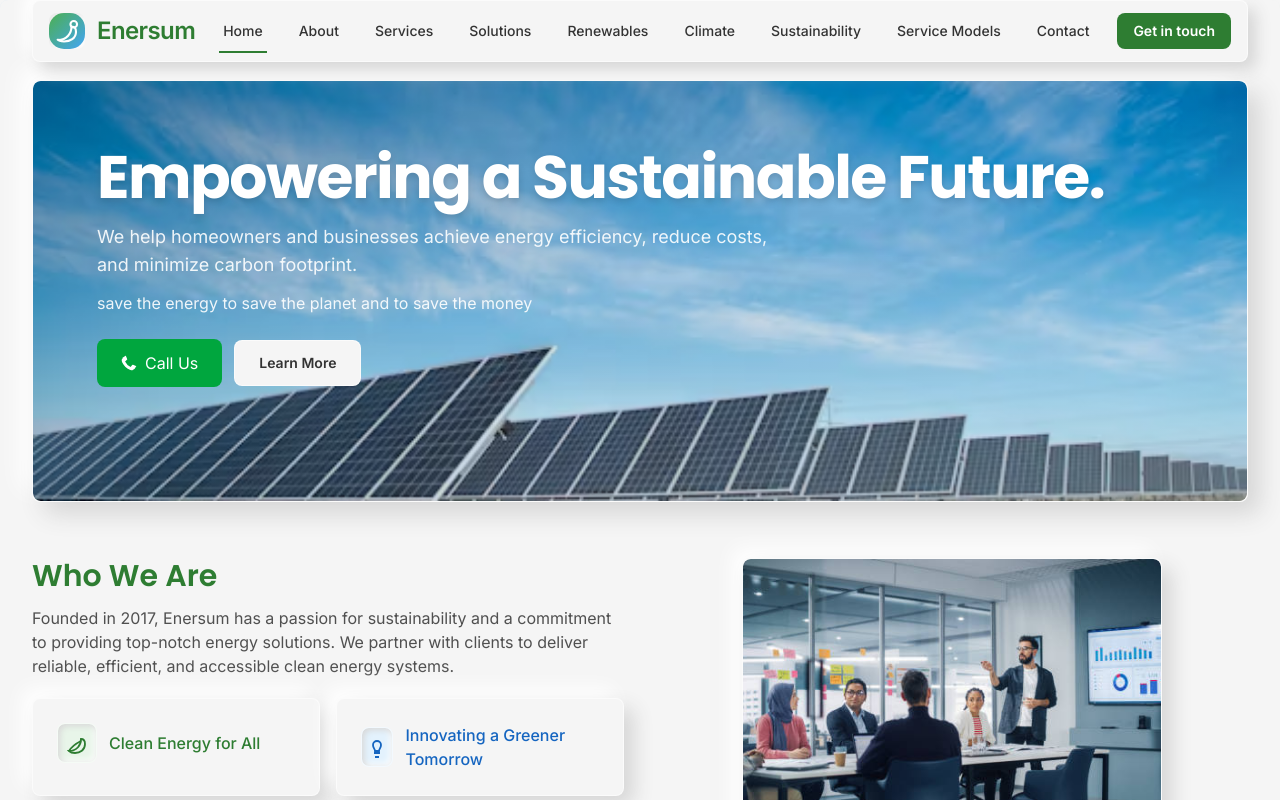
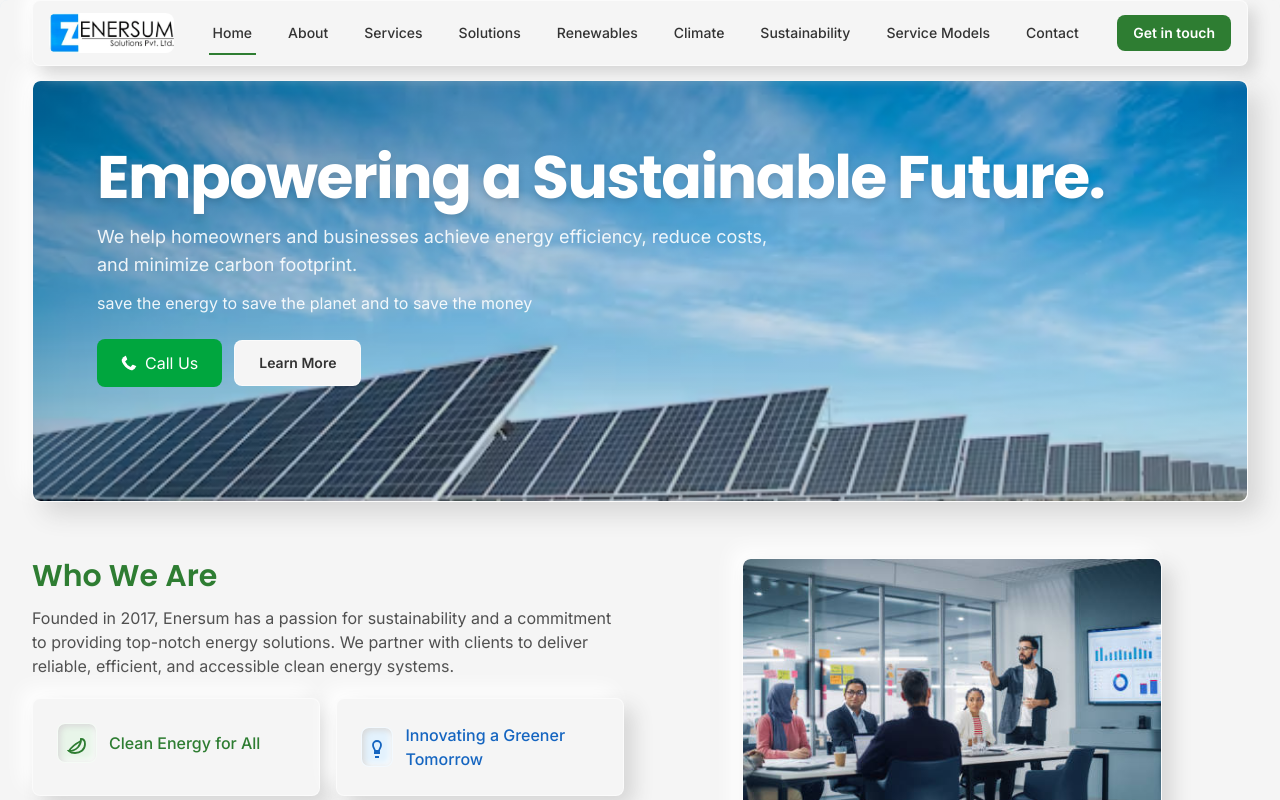
Before and after one commit to Mhdnaveed18/Enersum, a React (Vite) app: page / in a window 1280 px wide. Shown: the top 800 px of the page. Built offline with nearby package versions, Linux system fonts and the light colour scheme.

Commit message:
Fix: updated Navbar logo size to 30px

```diff
--- a/src/components/Navbar.jsx
+++ b/src/components/Navbar.jsx
@@ -1,5 +1,6 @@
 import { useState } from "react";
 import { NavLink, Link } from "react-router-dom";
+import logo from "../assets/navbar/logo.jpg";
 
 function NavItem({ to, label, onClick }) {
     return (
@@ -28,32 +29,15 @@ export default function Navbar() {
         <header className="fixed top-0 inset-x-0 z-50">
             <div className="mx-auto container px-4 sm:px-6 lg:px-8">
                 {/* Neumorphic container */}
-        <div
-          className="flex items-center justify-between rounded-2xl bg-[#F5F5F5] px-4 py-3 shadow-[8px_8px_16px_#d6d6d6,_-8px_-8px_16px_#ffffff] border border-white/60"
-        >
+                <div className="flex items-center justify-between rounded-2xl bg-[#F5F5F5] px-4 py-3 shadow-[8px_8px_16px_#d6d6d6,_-8px_-8px_16px_#ffffff] border border-white/60">
+
                     {/* Brand */}
                     <Link to="/" className="flex items-center gap-3">
-            {/* Clean inline SVG logo (leaf + sun), no external image */}
-            <svg
-              xmlns="http://www.w3.org/2000/svg"
-              viewBox="0 0 24 24"
-              className="h-9 w-9 rounded-2xl shadow-[inset_2px_2px_6px_rgba(0,0,0,0.06),inset_-2px_-2px_6px_rgba(255,255,255,0.9)]"
-            >
-              <defs>
-                <linearGradient id="g1" x1="0" y1="0" x2="1" y2="1">
-                  <stop offset="0%" stopColor="#4CAF50" />
-                  <stop offset="100%" stopColor="#42A5F5" />
-                </linearGradient>
-              </defs>
-              <rect x="0" y="0" width="24" height="24" rx="10" fill="url(#g1)" />
-              {/* Leaf */}
-              <path d="M6 18c6 0 9-4.5 9-9 2 0 3 1.5 3 3.5 0 4.5-4 6.5-8 6.5-2.3 0-3.8-.7-4.6-1.6" fill="none" stroke="#FFFFFF" strokeWidth="1.4" />
-              {/* Sun */}
-              <circle cx="16.5" cy="7.5" r="2.2" fill="none" stroke="#FFFFFF" strokeWidth="1.4" />
-            </svg>
-            <span className="text-xl sm:text-2xl font-semibold tracking-tight text-[#2E7D32]">
-              Enersum
-            </span>
+                        <img
+                            src={logo}
+                            alt="Enersum Logo"
+                            className="h-[40px] w-[125px] rounded-2xl object-cover shadow-[inset_2px_2px_6px_rgba(0,0,0,0.06),inset_-2px_-2px_6px_rgba(255,255,255,0.9)]"
+                        />
                     </Link>
 
                     {/* Desktop nav */}
```
Also changed, not shown: src/assets/navbar/logo.jpg (added). Lines whose indentation alone changed are shown as unchanged.
